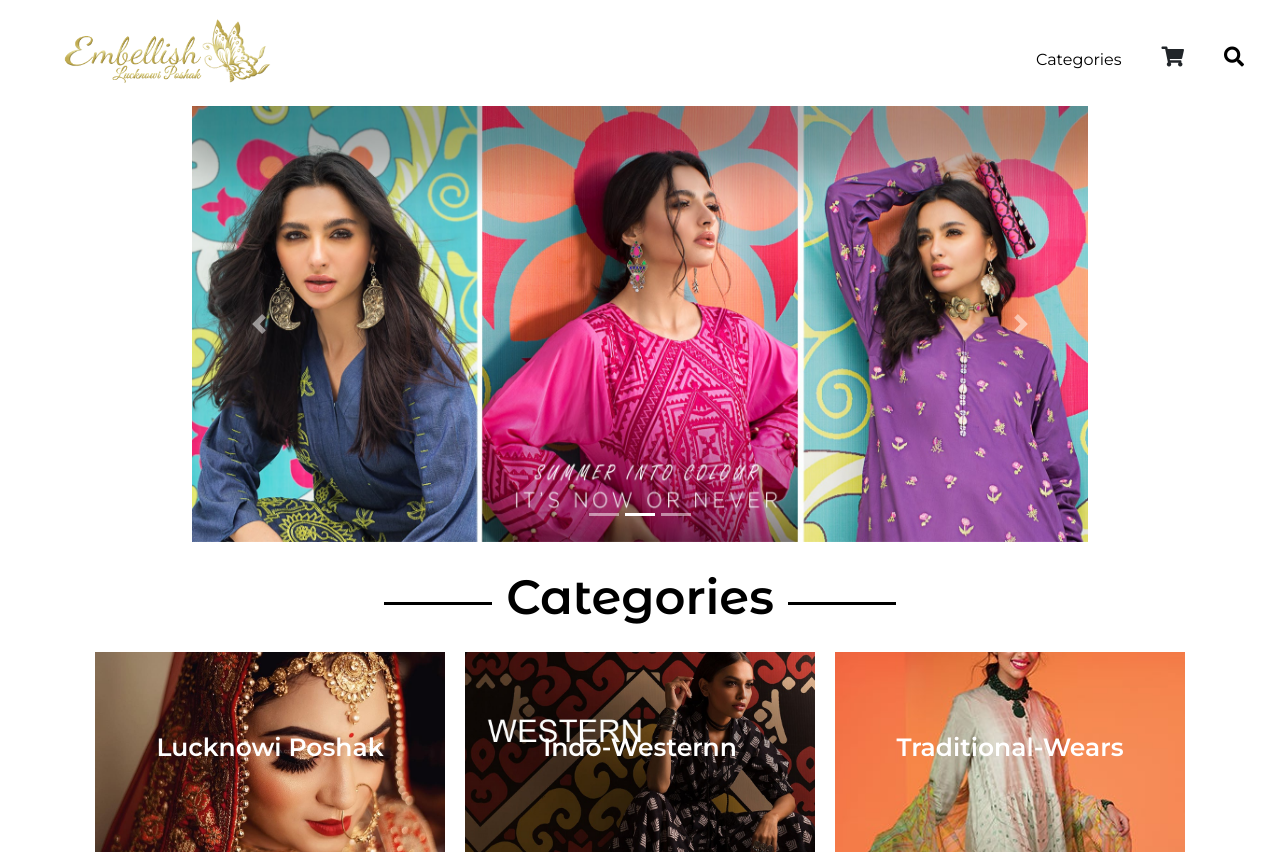
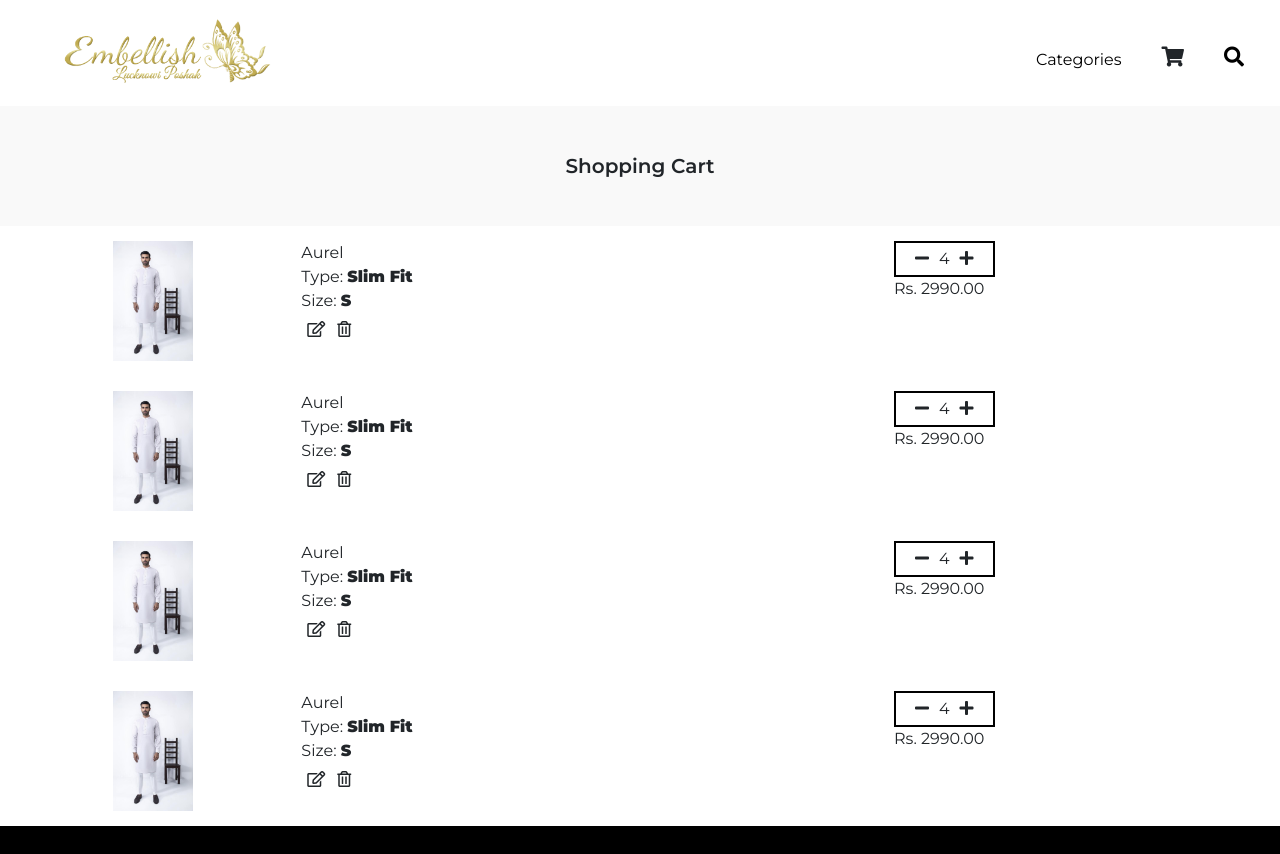
Before and after one commit to mhkhansahab/embellish, a React (Create React App) app: page / in a window 1280 px wide. Shown: the top 854 px of the page. Built offline with nearby package versions, Linux system fonts and the light colour scheme.

Commit message:
cart page tile UI updated

```diff
--- a/src/App.js
+++ b/src/App.js
@@ -38,11 +38,12 @@ function App() {
     <div className="App">
       <Navbar clicked={changeStatus}></Navbar>
       {navStatus.status ? <NavMenu clicked={changeStatus}></NavMenu> : null}
-      {/* <CartPage></CartPage> */}
-      <Switch>
+
+      <CartPage></CartPage>
+      {/* <Switch>
       <Route path="/product"><ProductPage></ProductPage></Route>
       <Route path="/"><ContentContainer></ContentContainer></Route>
-      </Switch>
+      </Switch> */}
 
       <Footer></Footer>
       {/* <select className="curreny-selector">
@@ -52,7 +53,7 @@ function App() {
       </select> */}
 
 
-      {/* <Cart></Cart> */}
+    {/* <Cart></Cart> */}
 
 
       {/* {
--- a/src/atoms/cartPageTile/cartPageTile.css
+++ b/src/atoms/cartPageTile/cartPageTile.css
@@ -1,6 +1,40 @@
+.tile-container{
+    display: flex;
+    flex-direction: row;
+    flex-wrap: wrap;
+    padding: 15px 5px;
+}
 .cart-page-tile-img{
     height: 120px;
+    flex: 1;
     background-size: contain;
     background-repeat: no-repeat;
     background-position: top;
 }
+.cart-page-tile{
+    display: flex;
+    flex-direction: row;
+    width: 70%;
+}
+.cart-page-tile-detail{
+    flex: 2;
+    text-align: left;
+}
+.tile-icon-container > *{
+    margin: 8px 6px;
+}
+.quantity-container{
+    display: flex;
+    border: 2px solid black;
+    width: fit-content;
+    padding: 4px 14px;
+}
+.quantity-container > *{
+    margin: 0 5px;
+}
+.price-container{
+    text-align: left;
+}
+.cart-page-tile-btns{
+    width: 30%;
+}
--- a/src/atoms/cartPageTile/cartPageTile.js
+++ b/src/atoms/cartPageTile/cartPageTile.js
@@ -1,19 +1,39 @@
-import React from 'react';
+import React from "react";
 import "./cartPageTile.css";
-import image from "./../../assets/tile-images/1.jpg"
-
+import image from "./../../assets/tile-images/1.jpg";
 
 function cartPageTile() {
-    return (
-        <div className="cart-page-tile">
-            <div className="cart-page-tile-img" style={{backgroundImage: 'url('+ image +')'}}></div>
-            <div>
-                <div>Aurel</div>
-                <div>Type: Slim Fit</div>
-                <div>Size: S</div>
-            </div>
+  return (
+    <div className="tile-container">
+      <div className="cart-page-tile">
+        <div
+          className="cart-page-tile-img"
+          style={{ backgroundImage: "url(" + image + ")" }}
+        ></div>
+        <div className="cart-page-tile-detail">
+          <div>Aurel</div>
+          <div>
+            Type: <b>Slim Fit</b>
+          </div>
+          <div>
+            Size: <b>S</b>
+          </div>
+          <div className="tile-icon-container">
+            <i class="far fa-edit"></i>
+            <i class="far fa-trash-alt"></i>
+          </div>
         </div>
-    );
+      </div>
+      <div className="cart-page-tile-btns">
+        <div className="quantity-container">
+            <div><i class="fas fa-minus"></i></div>
+            <div>4</div>
+            <div><i class="fas fa-plus"></i></div>
+        </div>
+        <div className="price-container">Rs. 2990.00</div>
+      </div>
+    </div>
+  );
 }
 
 export default cartPageTile;
--- a/src/components/cartPage/cartPage.css
+++ b/src/components/cartPage/cartPage.css
@@ -1,5 +1,4 @@
 .cart-page-container{
-    height: 50vh;
     width: 100%;
 }
 .cart-page-header{
```
